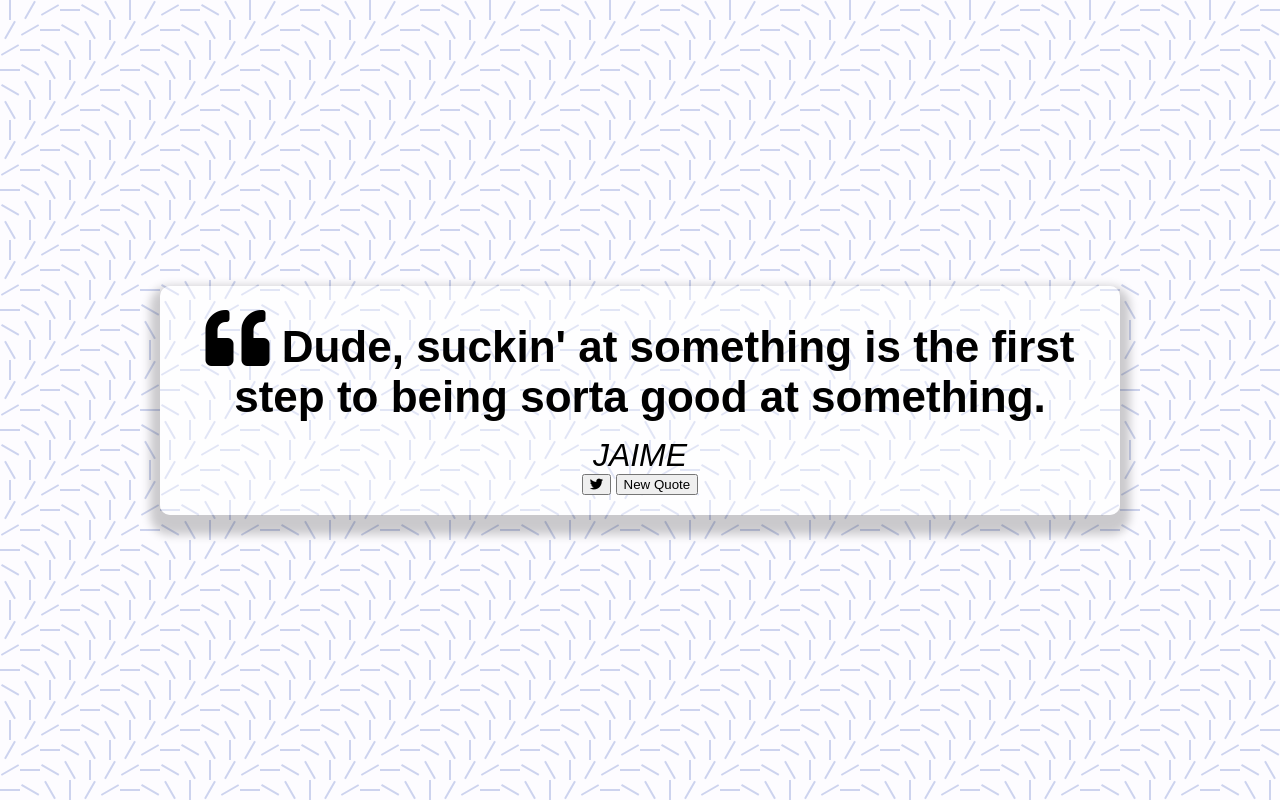
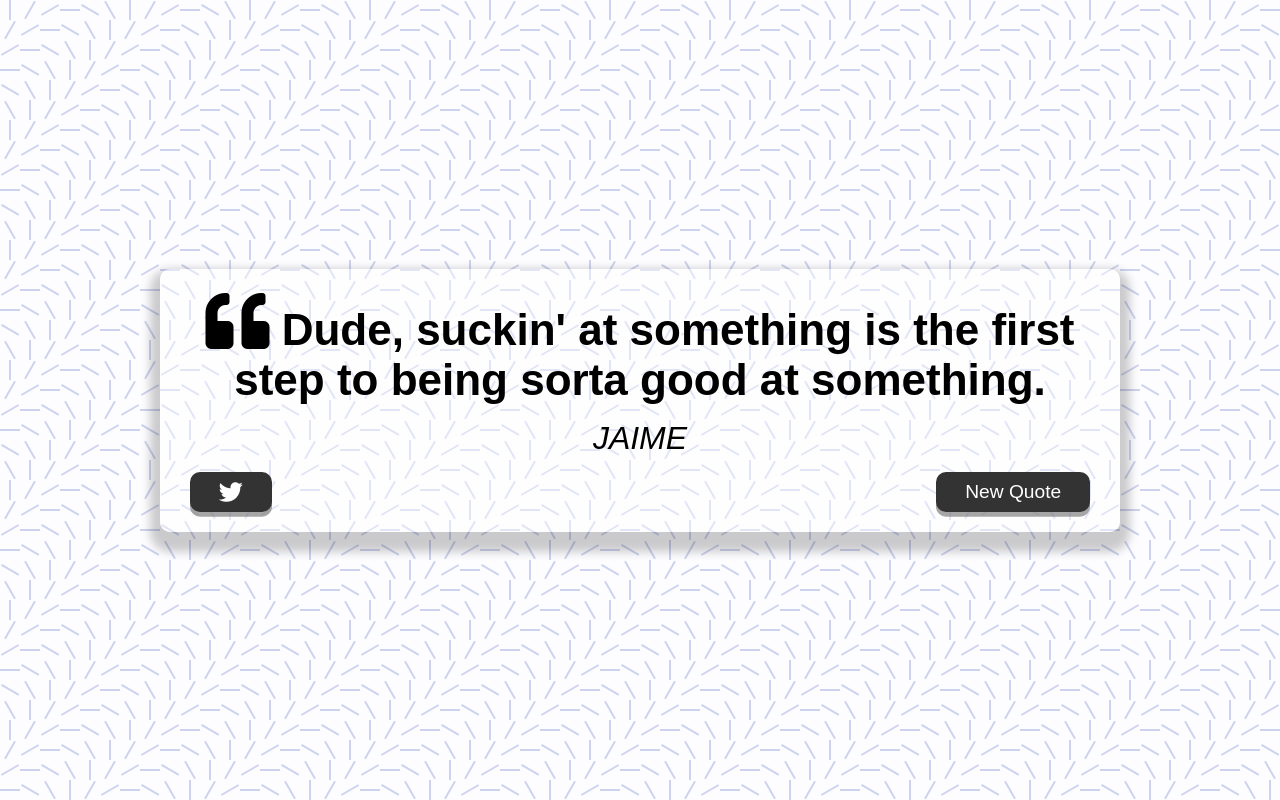
Before and after one commit to ing-arriola/quote-generator, a plain HTML site: page index.html in a window 1280 px wide. Drawn offline with Linux system fonts and the light colour scheme.

Commit message:
Added styles for buttons

```diff
--- a/style.css
+++ b/style.css
@@ -45,6 +45,43 @@ body {
   font-style: italic;
 }
 
+.button-container {
+  margin-top: 15px;
+  display: flex;
+  justify-content: space-between;
+}
+
+button {
+  cursor: pointer;
+  font-size: 1.2rem;
+  height: 2.5rem;
+  border: none;
+  border-radius: 10px;
+  color: #fff;
+  background: #333;
+  outline: none;
+  padding: 0.5rem 1.8rem;
+  box-shadow: 0 0.3rem rgba(121, 121, 121, 0.65);
+}
+
+button:hover {
+  color: #333;
+  background: #fff;
+}
+
+button:active {
+  transform: translate(0, 0.3rem);
+  box-shadow: 0 0.1rem rgba(255, 255, 255, 0.65);
+}
+
+.twitter-button:hover {
+  color: #38a1f3;
+}
+
+.fa-twitter {
+  font-size: 1.5rem;
+}
+
 @media screen and (max-width: 1000px) {
   .quote-container {
     margin: auto 10px;
```
